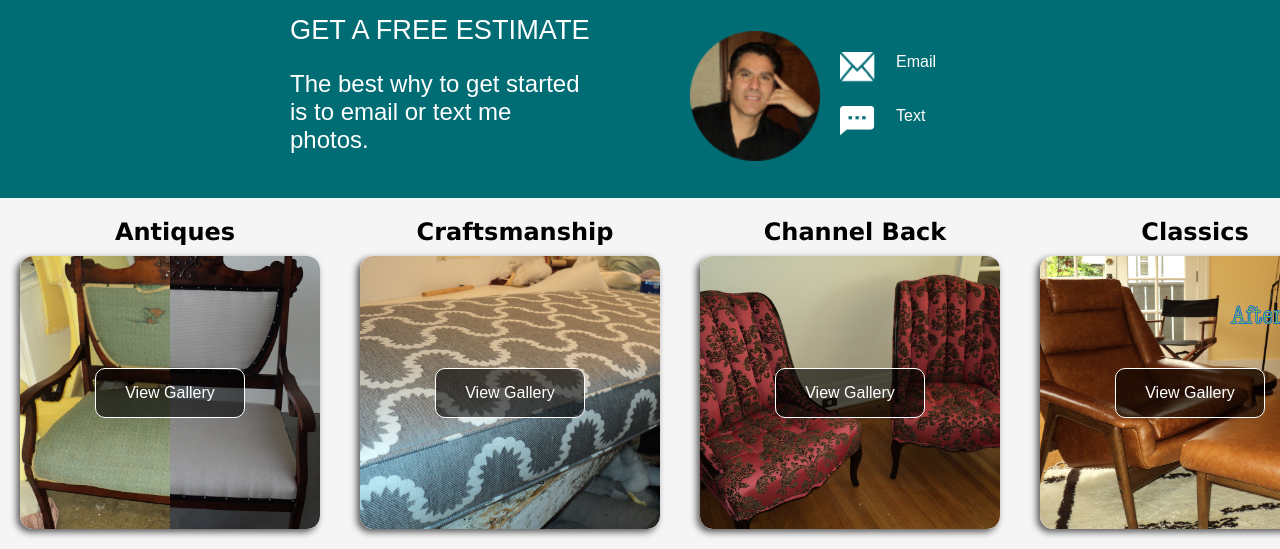
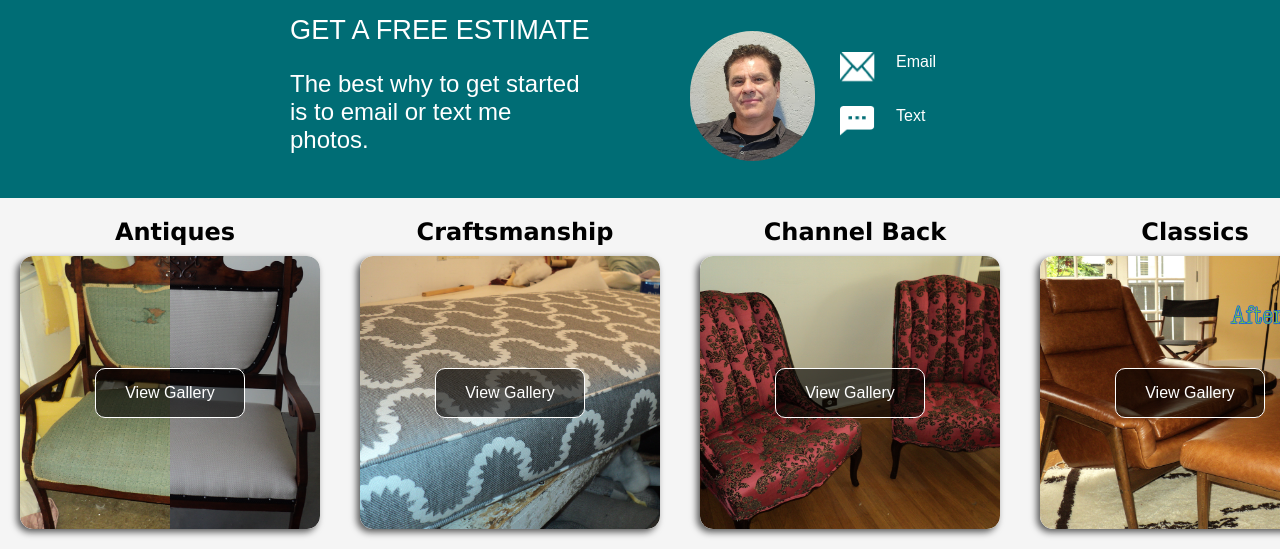
Before and after one commit to louieLouie117/IsmaelUpholstery, a plain HTML site: page index.html in a window 1280 px wide. Shown: the part 307-856 px from the top of the page. Drawn offline with nearby package versions, Linux system fonts and the light colour scheme.

Commit message:
UpdatedPhoto

```diff
--- a/index.html
+++ b/index.html
@@ -688,7 +688,7 @@
                 <p>The best why to get started is to email or text me photos.</p>
             </section>
             <section>
-                <img src="/Assets/IsmaelImg.png" alt="">
+                <img class="imgProfile" src="/Assets/ismaelCropImg.jpg" alt="">
                 <aside>
                     <section>
                         <a href="mailto:ismaelban69@yahoo.com?subject=Estimate&body=Hello, Ismael my name is">
--- a/style.css
+++ b/style.css
@@ -169,9 +169,10 @@ button{
 
 }
 
-.ContactInfo-Container>section img{
+.ContactInfo-Container>section>img{
     height: 130px;
-    width: 130px;
+    width: 125px;
+    border-radius: 200px;
 }
 
 .ContactInfo-Container>section aside img{
@@ -344,6 +345,7 @@ button{
 }
 
 
+
 @media screen and (min-width: 900px) {
 
 .GalleryCover-Container ul{
```
Also changed, not shown: Assets/ismaelCropImg.JPG (added).
